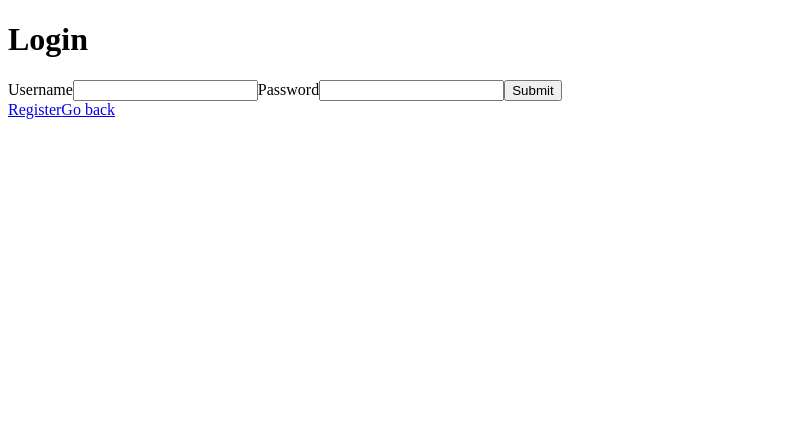
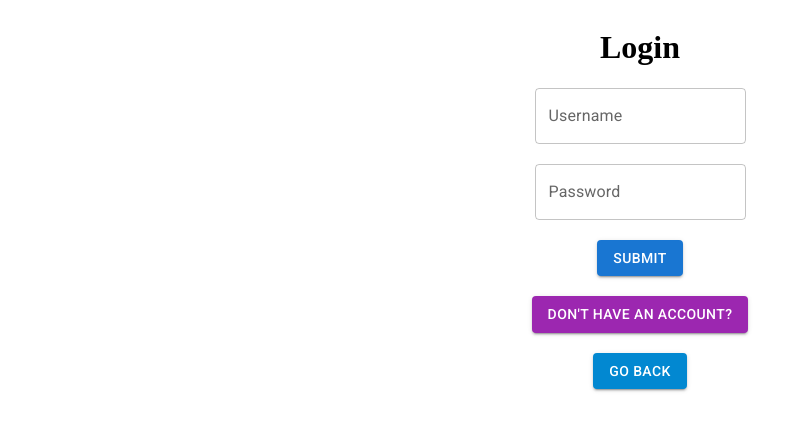
Before and after one commit to Adrianzctpa/FastAPI-Learning, a React (Create React App) app in the folder react-fe/: page /login in a window 1280 px wide. Shown: the top 430 px of the page, without its empty margins (0-804 px from the left). Built offline with nearby package versions, Linux system fonts and the light colour scheme.

Commit message:
style body done

```diff
--- a/react-fe/src/components/Login.tsx
+++ b/react-fe/src/components/Login.tsx
@@ -2,6 +2,9 @@ import React from 'react';
 import AuthContext from '../contexts/AuthContext'
 import DBContext from '../contexts/DBContext'
 import { Link } from 'react-router-dom'
+import UserForm from './UserForm'
+
+import Button from '@mui/material/Button'
 
 function Login() {
 
@@ -9,29 +12,19 @@ function Login() {
     const { username } = React.useContext(DBContext)
 
     return (
-        <>
+        <div style={{display: 'flex', flexDirection: 'column', alignItems: 'center', gap: '20px'}}>
             {logstatus ?
                 <>
                     <h1>Hello {username}!</h1>
-                    <button onClick={logout}>Click me to logout!</button>
+                    <Button variant="contained" onClick={logout}>Logout</Button>
                 </> : (
                 <>
-                    <h1>Login</h1>
-
-                    <form onSubmit={login}>
-                        <label>Username</label>
-                        <input type='username' id='username' />
-
-                        <label>Password</label>
-                        <input type='password' id='password' />
-
-                        <button type='submit'>Submit</button>
-                    </form>
-                    <Link to="/register">Register</Link>
+                    <UserForm mode="Login" func={login} />
+                    <Link to='/register'><Button color="secondary" variant="contained">Don't have an account?</Button></Link>
                 </>
             )}
-            <Link to='/'>Go back</Link>
-        </>
+            <Link to='/'><Button color="info" variant="contained">Go Back</Button></Link>
+        </div>
     )
 }
 
--- a/react-fe/src/components/Register.tsx
+++ b/react-fe/src/components/Register.tsx
@@ -1,5 +1,8 @@
 import React from 'react';
 import { Link, useNavigate } from 'react-router-dom'
+import UserForm from './UserForm'
+
+import Button from '@mui/material/Button'
 
 function Register() {
 
@@ -26,19 +29,10 @@ function Register() {
     }
 
     return (
-        <>
-            <h1>Register</h1>
-            <form onSubmit={handleSubmit}>
-                <label>Username</label>
-                <input type='username' id='username' />
-
-                <label>Password</label>
-                <input type='password' id='password' />
-
-                <button type='submit'>Submit</button>
-            </form>
-            <Link to='/'>Go back</Link>
-        </>
+        <div style={{display: 'flex', flexDirection: 'column', alignItems: 'center', gap: '20px'}}>
+            <UserForm mode="Register" func={handleSubmit} />
+            <Link to='/'><Button color="info" variant="contained">Go Back</Button></Link>
+        </div>
     )
 }
 
--- /dev/null
+++ b/react-fe/src/components/UserForm.tsx
@@ -0,0 +1,37 @@
+import React from 'react'
+import TextField from '@mui/material/TextField';
+import Button from '@mui/material/Button'
+
+interface Props {
+    mode: string,
+    func: (e: React.FormEvent<HTMLFormElement>) => void,
+}
+
+function UserForm({mode, func}: Props) {
+
+    return (
+        <div id="userform" style={{display: 'flex', flexDirection: 'column', alignItems: 'center'}}>
+            <h1>{mode}</h1>
+
+            <form style={{display: 'flex', flexDirection: 'column', alignItems: 'center', gap: '20px'}} onSubmit={func}>
+                <TextField
+                id="outlined-username-input"
+                label="Username"
+                name="username"
+                />
+
+                <TextField
+                id="outlined-password-input"
+                label="Password"
+                type="password"
+                name="password"
+                autoComplete="current-password"
+                />
+
+                <Button variant="contained" type='submit'>Submit</Button>
+            </form>
+        </div>
+    )
+}
+
+export default UserForm;
--- a/react-fe/src/components/posts/PostForm.tsx
+++ b/react-fe/src/components/posts/PostForm.tsx
@@ -9,7 +9,6 @@ import Button from '@mui/material/Button'
 interface Props {
     mode: string,
     func: (e: React.FormEvent<HTMLFormElement>) => void,
-
 }
 
 function PostForm({mode, func}: Props) {
--- a/react-fe/src/components/posts/PostOptions.tsx
+++ b/react-fe/src/components/posts/PostOptions.tsx
@@ -71,10 +71,10 @@ function PostOptions( { id, username } : postProps ) {
         <>
             <div>
                 {context.username === username ?
-                <>
+                <div style={{display: 'flex', gap: '20px'}}>
                     <Button variant="outlined" onClick={deletePost}>Delete Post</Button>
                     <Button variant="contained" id="upd" onClick={handleUpdate}>Update Post</Button>
-                </>
+                </div>
                 : null}
             </div>
             <div id="formtarget" style={{display: 'none', marginTop: '20px'}}>
--- a/react-fe/src/components/posts/Posts.tsx
+++ b/react-fe/src/components/posts/Posts.tsx
@@ -1,6 +1,6 @@
 import React from 'react'
 import AuthContext from '../../contexts/AuthContext'
-import DBContext from '../../contexts/DBContext';
+import DBContext, {PostsObject} from '../../contexts/DBContext';
 import {useNavigate} from 'react-router-dom'
 
 import Card from '@mui/material/Card';
@@ -12,7 +12,7 @@ import Container from '@mui/material/Container';
 
 
 function Posts() {
-    const {posts, pages, setPosts} = React.useContext(DBContext)
+    const {posts, userPosts, userPages, pages, setPosts, setUserPosts} = React.useContext(DBContext)
     const {tokens} = React.useContext(AuthContext)
 
     const [loop, setLoop] = React.useState<React.ReactNode>([])
@@ -21,14 +21,14 @@ function Posts() {
     const navigate = useNavigate()
     const POSTS_PER_PAGE: number = 10
 
-    React.useEffect(() => {
-        const values = Object.values(posts)
-
-        const handleClick = async (e: React.MouseEvent<HTMLButtonElement>) => {
+    const handleClick = React.useCallback(async (e: React.MouseEvent<HTMLButtonElement>) => {
         e.preventDefault()
         const button: HTMLButtonElement = e.currentTarget
 
-            let response = await fetch(`/api/posts?page_num=${button.value}&page_size=${POSTS_PER_PAGE}`, {
+        const url = button.name === 'Your Posts' ? '/api/user/posts' : '/api/posts'
+        const func = button.name === 'Your Posts' ? setUserPosts : setPosts
+
+        let response = await fetch(`${url}?page_num=${button.value}&page_size=${POSTS_PER_PAGE}`, {
             method: 'GET',
             headers: {
                 'Authorization': `Bearer ${tokens.access}`
@@ -36,9 +36,30 @@ function Posts() {
         })
         let data = await response.json()
         if (response.status === 200) {
-                setPosts(data.data)
+            func(data.data)
+        }
+    }, [setPosts, setUserPosts, tokens])
+
+    const loadPages = React.useCallback((page: number, name: string) => {
+        if (page <= 1) return []
+
+        const pageNumbers: Array<number> = [];
+
+        for (var i = 1; i <= page; i++) {
+            if (!pageNumbers.includes(i)) {
+                pageNumbers.push(i)
             }
         }
+
+        return pageNumbers.map(number => (
+            <Button sx={{marginRight: '10px'}} variant="contained" name={name} key={number} value={number} onClick={handleClick}>
+                {number}
+            </Button>
+        ))
+    }, [handleClick])
+
+    const loadLoop = React.useCallback((posts: PostsObject) => {
+        const values = Object.values(posts)
 
         const postLoop = values.map((post) => {
             if (post.text.length > 100) {
@@ -66,37 +87,38 @@ function Posts() {
                 </Container>
             )
         })
-        setLoop(postLoop)
 
-        const loadPages = (page: number) => {
-            const pageNumbers: Array<number> = [];
+        return postLoop
+    }, [navigate])
 
-            for (var i = 1; i <= page; i++) {
-                if (!pageNumbers.includes(i)) {
-                    pageNumbers.push(i)
+    const handleTransform = (e: React.MouseEvent<HTMLButtonElement>) => {
+        const button: HTMLButtonElement = e.currentTarget
+
+        if (button.textContent === 'Your Posts') {
+            setLoop(loadLoop(userPosts))
+            setPaginate(loadPages(userPages, button.name))
+            button.textContent = 'All Posts'
+        } else {
+            setLoop(loadLoop(posts))
+            setPaginate(loadPages(userPages, button.name))
+            button.textContent = 'Your Posts'
         }
     }
 
-            return pageNumbers.map(number => (
-                <Button sx={{marginRight: '10px'}} variant="contained" key={number} value={number} onClick={handleClick}>
-                    {number}
-                </Button>
-            ))
-        }
-
-        if (pages > 1) {
-            setPaginate(loadPages(pages))
-        }
-    }, [posts, navigate, pages, setPosts, tokens])
+    React.useEffect(() => {
+        setLoop(loadLoop(posts))
+        setPaginate(loadPages(pages, 'genPosts'))
+    }, [posts, pages, loadPages, loadLoop])
 
     return (
         <>
             {Object.values(posts).length === 0 ? <h1>No posts yet!</h1> : (
-                <Container>
+                <Container sx={{display: 'flex', flexDirection: 'column'}}>
                     <>
                         <Typography variant="h4" sx={{textAlign: 'center'}} gutterBottom component="div">
                             Posts
                         </Typography>
+                        <Button name="userPosts" sx={{alignSelf: 'center'}} onClick={handleTransform}>Your Posts</Button>
                         {loop}
                         <Container sx={{display: 'flex', justifyContent: 'center'}}>
                             <>
--- a/react-fe/src/contexts/DBContext.tsx
+++ b/react-fe/src/contexts/DBContext.tsx
@@ -9,15 +9,18 @@ export interface Post {
     id: number
 }
 
-interface PostsObject {
+export interface PostsObject {
     [key: number]: Post
 }
 
 interface Props {
     posts: PostsObject,
+    userPosts: PostsObject,
     username: string,
     pages: number,
+    userPages: number,
     setPosts: (posts: PostsObject) => void,
+    setUserPosts: (posts: PostsObject) => void,
 }
 
 const DBContext = React.createContext<Props>(null!)
@@ -28,8 +31,11 @@ export const DBProvider = ({children}: {children: React.ReactNode}) => {
 
     const { tokens, loading, refresh, setLogstatus, setLoading }  = React.useContext(AuthContext)
     const [posts, setPosts] = React.useState<PostsObject>({})
+    const [userPosts, setUserPosts] = React.useState<PostsObject>({})
     const [username, setUsername] = React.useState<string>('')
     const [pages, setPages] = React.useState<number>(0)
+    const [userPages, setUserPages] = React.useState<number>(0)
+
 
     React.useEffect(() => {
 
@@ -51,7 +57,27 @@ export const DBProvider = ({children}: {children: React.ReactNode}) => {
             if (response.status === 200) {
                 setPosts(data.data)
                 setPages(data.pages)
-                setLogstatus(true)
+            } else {
+                refresh()
+            }
+        }
+
+        async function getUserPosts() {
+            if (!tokens) return
+
+            let response = await fetch("/api/user/posts", {
+                method: "GET",
+                headers: {
+                    "Authorization": `Bearer ${tokens.access}`
+                }
+            })
+
+            let data = await response.json()
+            if (response.status === 404) return
+
+            if (response.status === 200) {
+                setUserPosts(data.data)
+                setUserPages(data.pages)
             } else {
                 refresh()
             }
@@ -80,6 +106,7 @@ export const DBProvider = ({children}: {children: React.ReactNode}) => {
 
         getUsername()
         getPosts()
+        getUserPosts()
 
         if (loading) {
             setLoading(false)
@@ -88,9 +115,12 @@ export const DBProvider = ({children}: {children: React.ReactNode}) => {
 
     const context = {
         posts: posts,
+        userPosts: userPosts,
         username: username,
         pages: pages,
+        userPages: userPages,
         setPosts: setPosts,
+        setUserPosts: setUserPosts,
     }
 
     return (
```
Lines whose indentation alone changed are shown as unchanged.
